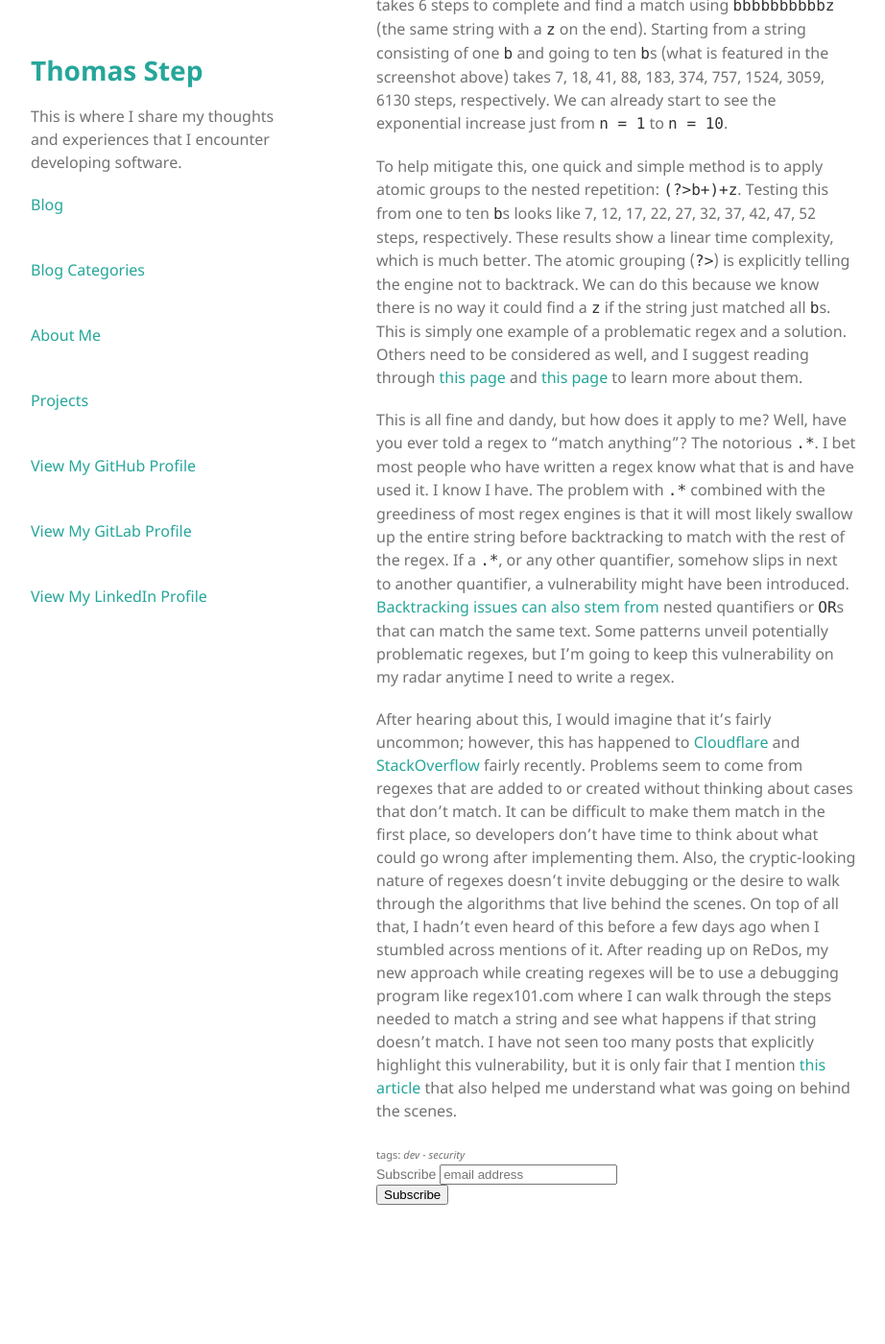
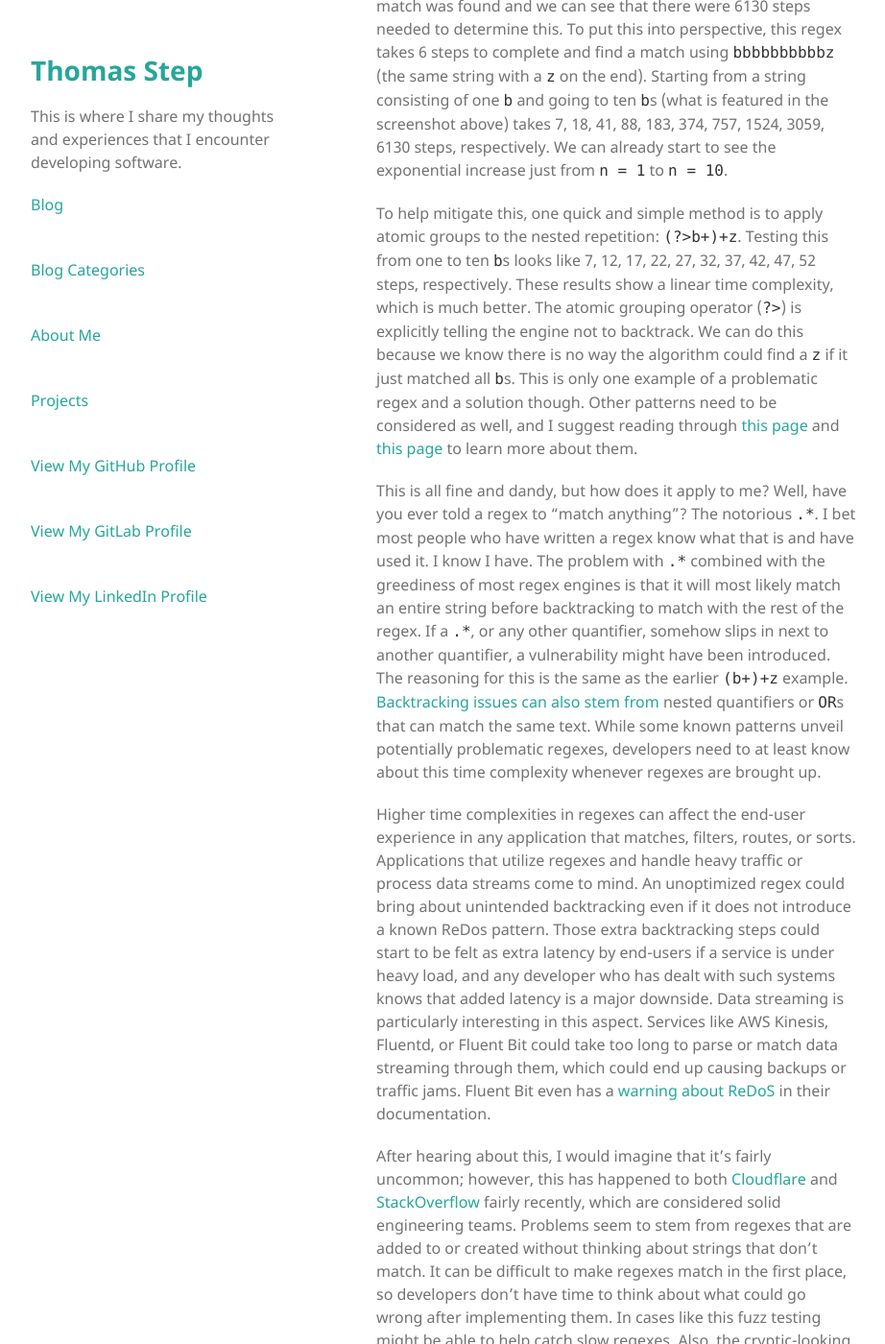
Before and after one commit to thomasstep/thomasstep.github.io, a Jekyll site: the page built from _posts/2021-04-26-regular-expression-vulnerability.md, in a window 1280 px wide and 1400 px high, scrolled down 1506 px. Shown: the whole window at 96% size, without its empty margins (178-1100 px from the left). Built offline with Jekyll 4.4.1, drawn with Linux system fonts in a browser that asks for light colours; comment, search, counter and statistics services are not loaded; before the commit the page ends 2811 px from its top, so only the background shows below that; some of the changed text lies outside the part shown.

Commit message:
Rewriting edits

```diff
--- a/_posts/2021-04-26-regular-expression-vulnerability.md
+++ b/_posts/2021-04-26-regular-expression-vulnerability.md
@@ -3,21 +3,25 @@
 title:  "Regular Expression Vulnerability"
 author: Thomas
 tags: [ dev, security ]
-description: TBD
+description: "Discussing the downfalls of regular expression backtracking algorithms"
 ---
 
-I stumbled across something interesting the other day that I dove into and wanted to share. There exists a vulnerability called [ReDos  (Regular expression Denial of Service)](https://owasp.org/www-community/attacks/Regular_expression_Denial_of_Service_-_ReDoS) which results from a poorly written regular expression taking a long time to complete matching. If an attacker can determine that a regex has been written with this type of vulnerability, they can exploit the long running times to block processes. Since regexes are used for loads of different web services nowadays, I think it is important to understand the time complexities behind regex algorithms and the unintended consequences they could have. I now know that I have written some regexes in the past that are vulnerable, and it is easy to introduce these into code.
+I stumbled across something interesting the other day that I dove into and wanted to share. There exists a vulnerability called [ReDos  (Regular expression Denial of Service)](https://owasp.org/www-community/attacks/Regular_expression_Denial_of_Service_-_ReDoS) which results from a poorly written regular expression taking a long time to complete matching. If an attacker can determine that a regex has been written with this type of vulnerability, they can exploit the long running times to block processes. Since regexes are used for loads of different web services nowadays, I think it is important to understand the time complexities behind regex algorithms and the unintended consequences they could have. I now know that I have written some regexes in the past that are vulnerable, and I know how easy it is to introduce these into code.
 
 One specific variant of ReDos that I came across was [catastrophic backtracking](https://www.regular-expressions.info/catastrophic.html). The linked article has more information in it, but the high-level idea is that some regex algorithms that use backtracking to find matches can be given strings that result in exponential time complexity. Anyone who has had a class on discrete math or written an inefficient algorithm, either intentionally or unintentionally, will know that exponential time complexities have a noticeable effect on user experience. That noticeable effect is how attackers can exploit this vulnerability.
 
-Nested quantifiers are at the root of this problem. Something along the lines of `(b+)+z`. The `+` nested inside of a group that is followed by a `+` sparks the potential for an exponential amount of backtracking attempts. Given a string with repeated `b`s in it and a `z` at the end, this regex string would first be greedy and attempt to find a match after matching all of the repeated `b`s for the inner nested `b+` before it found the final `z`. At that point, the algorithm would declare a match and end. If there is no `z` at the end of the string, we run into our problem. The algorithm will give up the last `b` for the inner nested `b+` and attempt the match again. The algorithm is backtracking out of its greediness in hopes that a match can be found. If that still does not work, the algorithm backtracks again and gives up 2 `b`s. This continues on and on until all of the options are exhausted. This is how the exponential time complexity comes into play.
+Nested quantifiers in regexes are at the root of this problem. Something along the lines of `(b+)+z`. The `+` nested inside of a group that is followed by a `+` sparks the potential for an exponential amount of backtracking attempts. Given a string with repeated `b`s in it and a `z` at the end, this regex string would first be greedy and attempt to find a full match after matching all of the repeated `b`s for the inner nested `b+` before it found the final `z`. At that point, the algorithm would declare a full match and end since it found the final `z` which would finish the full pattern. If there is no `z` at the end of the string, we run into our problem. The algorithm will give up the last `b` for the inner nested `b+` and attempt the match again since the `b+` is nested inside of a group followed by `+`. The algorithm is backtracking out of its greediness in hopes that a match can be found. If that still does not work, the algorithm backtracks again and gives up 2 `b`s. This continues on and on until all of the options are exhausted. This is how the exponential time complexity comes into play.
 
 ![Screenshot of Pomodoro Noise in the Apple App Store](/assets/img/redos-example.png)
 
 The screenshot above is from regex101.com’s debugger showing what happens when we apply this regex to a string of only `b`s. No match was found and we can see that there were 6130 steps needed to determine this. To put this into perspective, this regex takes 6 steps to complete and find a match using `bbbbbbbbbbz` (the same string with a `z` on the end). Starting from a string consisting of one `b` and going to ten `b`s (what is featured in the screenshot above) takes 7, 18, 41, 88, 183, 374, 757, 1524, 3059, 6130 steps, respectively. We can already start to see the exponential increase just from `n = 1` to `n = 10`.
 
-To help mitigate this, one quick and simple method is to apply atomic groups to the nested repetition: `(?>b+)+z`. Testing this from one to ten `b`s looks like 7, 12, 17, 22, 27, 32, 37, 42, 47, 52 steps, respectively. These results show a linear time complexity, which is much better. The atomic grouping (`?>`) is explicitly telling the engine not to backtrack. We can do this because we know there is no way it could find a `z` if the string just matched all `b`s. This is simply one example of a problematic regex and a solution. Others need to be considered as well, and I suggest reading through [this page](https://www.regular-expressions.info/catastrophic.html) and [this page](https://www.regular-expressions.info/redos.html) to learn more about them.
+To help mitigate this, one quick and simple method is to apply atomic groups to the nested repetition: `(?>b+)+z`. Testing this from one to ten `b`s looks like 7, 12, 17, 22, 27, 32, 37, 42, 47, 52 steps, respectively. These results show a linear time complexity, which is much better. The atomic grouping operator (`?>`) is explicitly telling the engine not to backtrack. We can do this because we know there is no way the algorithm could find a `z` if it just matched all `b`s. This is only one example of a problematic regex and a solution though. Other patterns need to be considered as well, and I suggest reading through [this page](https://www.regular-expressions.info/catastrophic.html) and [this page](https://www.regular-expressions.info/redos.html) to learn more about them.
 
-This is all fine and dandy, but how does it apply to me? Well, have you ever told a regex to “match anything”? The notorious `.*`. I bet most people who have written a regex know what that is and have used it. I know I have. The problem with `.*` combined with the greediness of most regex engines is that it will most likely swallow up the entire string before backtracking to match with the rest of the regex. If a `.*`, or any other quantifier, somehow slips in next to another quantifier, a vulnerability might have been introduced. [Backtracking issues can also stem from](https://www.regular-expressions.info/redos.html) nested quantifiers or `OR`s that can match the same text. Some patterns unveil potentially problematic regexes, but I’m going to keep this vulnerability on my radar anytime I need to write a regex.
+This is all fine and dandy, but how does it apply to me? Well, have you ever told a regex to “match anything”? The notorious `.*`. I bet most people who have written a regex know what that is and have used it. I know I have. The problem with `.*` combined with the greediness of most regex engines is that it will most likely match an entire string before backtracking to match with the rest of the regex. If a `.*`, or any other quantifier, somehow slips in next to another quantifier, a vulnerability might have been introduced. The reasoning for this is the same as the earlier `(b+)+z` example. [Backtracking issues can also stem from](https://www.regular-expressions.info/redos.html) nested quantifiers or `OR`s that can match the same text. While some known patterns unveil potentially problematic regexes, developers need to at least know about this time complexity whenever regexes are brought up.
 
-After hearing about this, I would imagine that it’s fairly uncommon; however, this has happened to [Cloudflare](https://blog.cloudflare.com/details-of-the-cloudflare-outage-on-july-2-2019/) and [StackOverflow](https://stackstatus.net/post/147710624694/outage-postmortem-july-20-2016) fairly recently. Problems seem to come from regexes that are added to or created without thinking about cases that don’t match. It can be difficult to make them match in the first place, so developers don’t have time to think about what could go wrong after implementing them. Also, the cryptic-looking nature of regexes doesn’t invite debugging or the desire to walk through the algorithms that live behind the scenes. On top of all that, I hadn’t even heard of this before a few days ago when I stumbled across mentions of it. After reading up on ReDos, my new approach while creating regexes will be to use a debugging program like regex101.com where I can walk through the steps needed to match a string and see what happens if that string doesn’t match. I have not seen too many posts that explicitly highlight this vulnerability, but it is only fair that I mention [this article](https://levelup.gitconnected.com/the-regular-expression-denial-of-service-redos-cheat-sheet-a78d0ed7d865) that also helped me understand what was going on behind the scenes.
+Higher time complexities in regexes can affect the end-user experience in any application that matches, filters, routes, or sorts. Applications that utilize regexes and handle heavy traffic or process data streams come to mind. An unoptimized regex could bring about unintended backtracking even if it does not introduce a known ReDos pattern. Those extra backtracking steps could start to be felt as extra latency by end-users if a service is under heavy load, and any developer who has dealt with such systems knows that added latency is a major downside. Data streaming is particularly interesting in this aspect. Services like AWS Kinesis, Fluentd, or Fluent Bit could take too long to parse or match data streaming through them, which could end up causing backups or traffic jams. Fluent Bit even has a [warning about ReDoS](https://docs.fluentbit.io/manual/pipeline/parsers/regular-expression) in their documentation.
+
+After hearing about this, I would imagine that it’s fairly uncommon; however, this has happened to both [Cloudflare](https://blog.cloudflare.com/details-of-the-cloudflare-outage-on-july-2-2019/) and [StackOverflow](https://stackstatus.net/post/147710624694/outage-postmortem-july-20-2016) fairly recently, which are considered solid engineering teams. Problems seem to stem from regexes that are added to or created without thinking about strings that don’t match. It can be difficult to make regexes match in the first place, so developers don’t have time to think about what could go wrong after implementing them. In cases like this fuzz testing might be able to help catch slow regexes. Also, the cryptic-looking nature of regexes doesn’t invite debugging or the desire to walk through the algorithms that live behind the scenes. On top of all that, I hadn’t even heard of this before a few days ago when I stumbled across mentions of it. After reading up on ReDos, my new approach while creating regexes will be to use a debugging program like regex101.com where I can walk through the steps needed to match a string and see what happens if that string doesn’t match.
+
+I have not seen too many posts that explicitly highlight this vulnerability, but it is only fair that I mention [this article](https://levelup.gitconnected.com/the-regular-expression-denial-of-service-redos-cheat-sheet-a78d0ed7d865) that also helped me understand what was going on behind the scenes. While I believe there are other, more pressing issues that developers need to worry about, I also believe that we should all at least know that this problem exists. Whenever a regex needs to be used, I plan on referencing this vulnerability before writing anything to make sure that I don't introduce unnecessary latency or a vulnerability.
```
